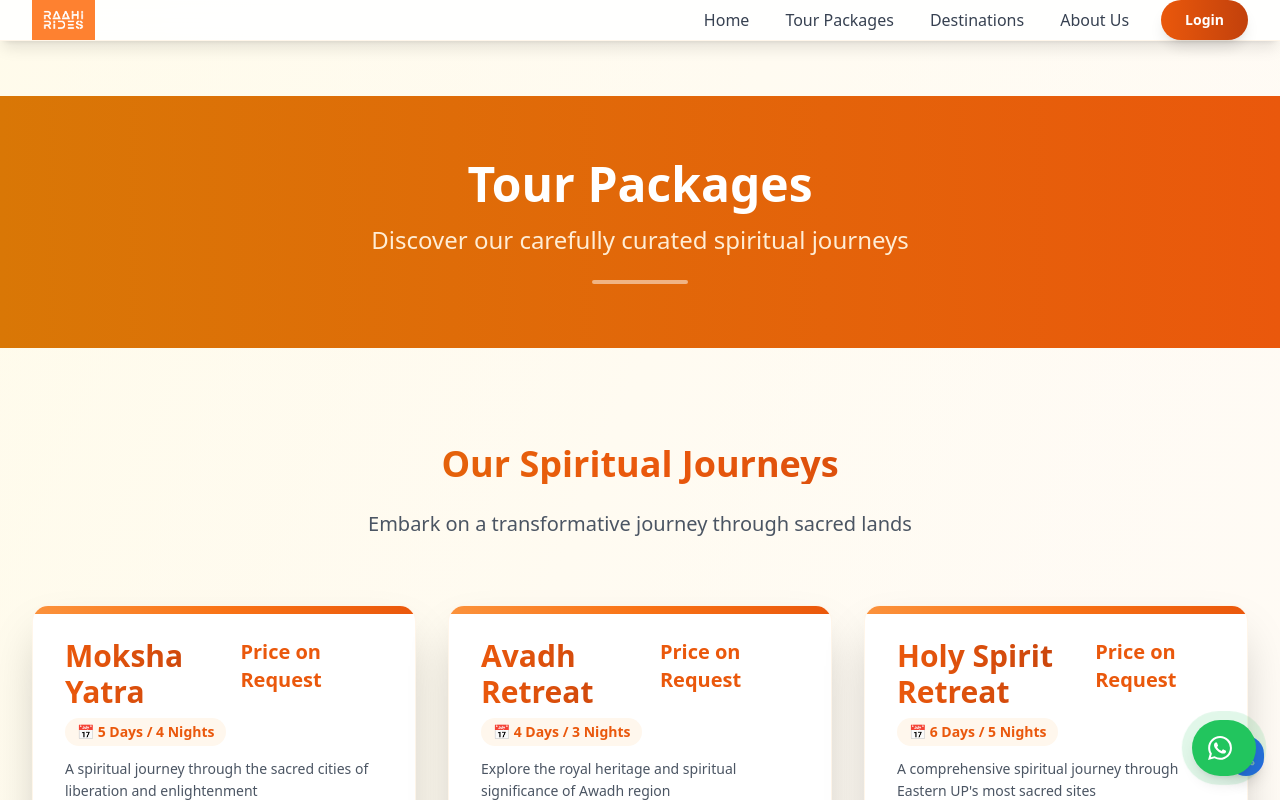
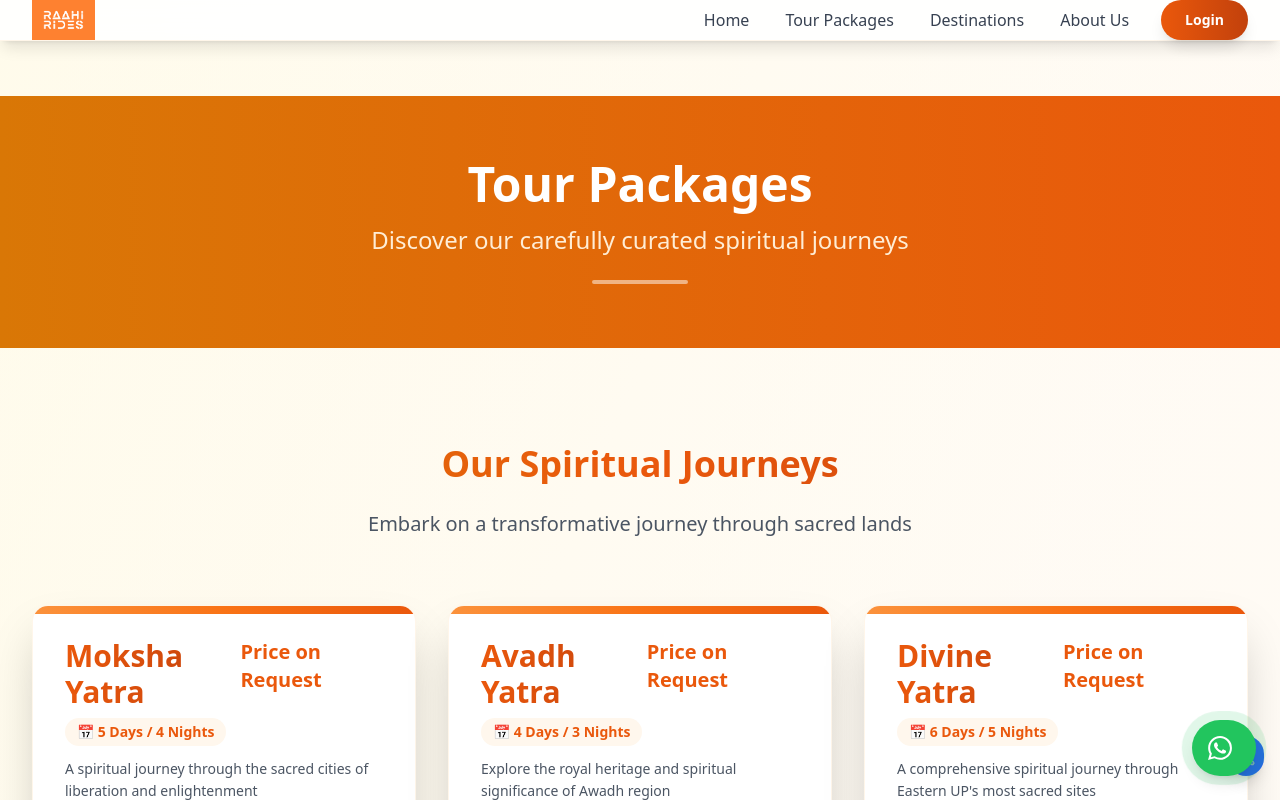
Before and after one commit to kdadks/raahirides, a React (Vite) app: page /packages in a window 1280 px wide. Shown: the top 800 px of the page. Built offline with nearby package versions, Linux system fonts and the light colour scheme.

Commit message:
minor changes

```diff
--- a/src/constants/destinations.js
+++ b/src/constants/destinations.js
@@ -137,7 +137,7 @@
   },
   {
     id: "avadh-retreat",
-    title: "Avadh Retreat",
+    title: "Avadh Yatra",
     duration: "4 Days / 3 Nights",
     price: "Price on Request",
     description: "Explore the royal heritage and spiritual significance of Awadh region",
@@ -217,8 +217,8 @@
     ]
   },
   {
-    id: "holy-spirit-retreat",
-    title: "Holy Spirit Retreat",
+    id: "divine-yatra",
+    title: "Divine Yatra",
     duration: "6 Days / 5 Nights",
     price: "Price on Request",
     description: "A comprehensive spiritual journey through Eastern UP's most sacred sites",
```
Also changed, not shown: 1 other file (tests, documents, lock files or other folders).
